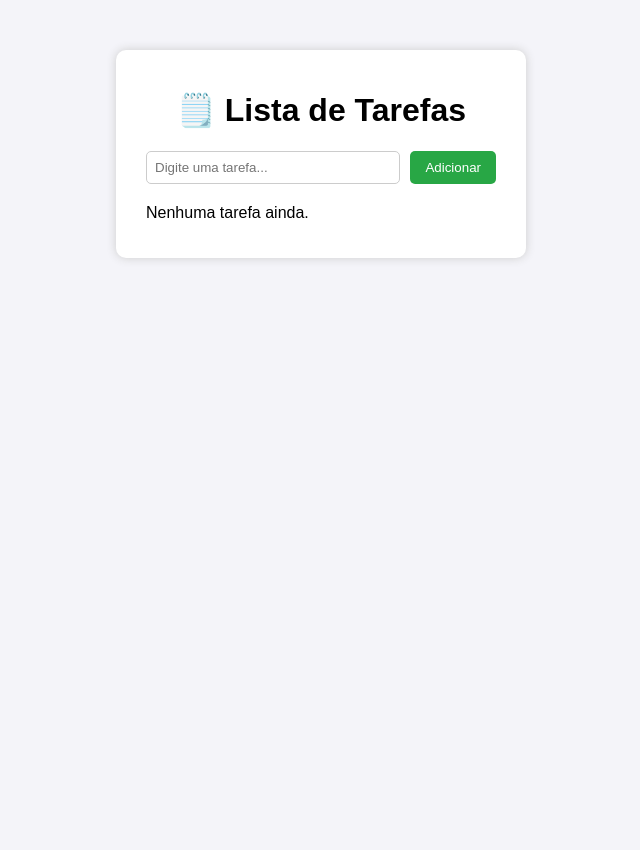
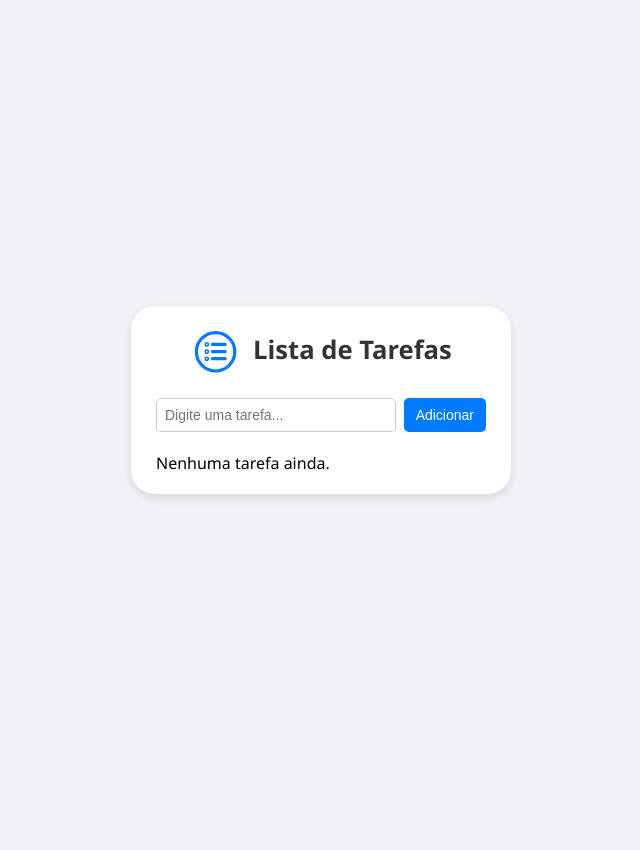
Before and after one commit to Abraaohfa/Lista-PHP, a PHP site: page / in a window 1280 px wide. Shown: the whole page, without its empty margins (319-959 px from the left). After the commit the page ends 498 px from the top, so only its background shows below. Run offline with PHP 8.4, Linux system fonts and the light colour scheme; data that the repository does not hold is empty.

Commit message:
Adição de ícones e modificações no CSS

```diff
--- a/index.php
+++ b/index.php
@@ -6,11 +6,13 @@
   <meta charset="UTF-8">
   <title>Lista de Tarefas</title>
   <link rel="stylesheet" href="style.css">
+  <script type="module" src="https://unpkg.com/ionicons@7.1.0/dist/ionicons/ionicons.esm.js"></script>
+  <script nomodule src="https://unpkg.com/ionicons@7.1.0/dist/ionicons/ionicons.js"></script>
 </head>
 <body>
 
 <div class="container">
-  <h1>🗒️ Lista de Tarefas</h1>
+  <h1><ion-icon name="list-circle-outline"></ion-icon> Lista de Tarefas</h1>
 
   <form action="adicionar.php" method="POST">
     <input type="text" name="titulo" placeholder="Digite uma tarefa..." required>
@@ -25,7 +27,7 @@
     if ($result->num_rows > 0) {
         while ($linha = $result->fetch_assoc()) {
             echo "<li>" . htmlspecialchars($linha['titulo']) .
-                 " <a href='deletar.php?id=" . $linha['id'] . "'>❌</a></li>";
+                 " <a href='deletar.php?id=" . $linha['id'] . "'><ion-icon name='trash-outline'></ion-icon></a></li>";
         }
     } else {
         echo "<p>Nenhuma tarefa ainda.</p>";
--- a/style.css
+++ b/style.css
@@ -1,64 +1,95 @@
+/* RESETAR O PADRÃO DOS NAVEGADORES */
+* {
+  padding: 0;
+  margin: 0;
+  box-sizing: border-box;
+  transition: 0.2s linear;
+}
+
 body {
-  font-family: Arial, sans-serif;
-  background: #f4f4f9;
+  font-family: 'Segoe UI', sans-serif;
+  background: #f0f2f5;
   display: flex;
   justify-content: center;
-  align-items: flex-start;
+  align-items: center;
   height: 100vh;
   margin: 0;
-  padding-top: 50px;
 }
 
 .container {
   background: #fff;
-  padding: 20px 30px;
-  border-radius: 10px;
-  box-shadow: 0 0 10px #ccc;
-  width: 350px;
+  width: 380px;
+  padding: 20px 25px;
+  border-radius: 24px;
+  box-shadow: 0 4px 10px rgba(0,0,0,0.1);
 }
 
 h1 {
   text-align: center;
+  color: #333;
+  margin-bottom: 20px;
+  font-size: 1.6em;
+}
+
+h1 ion-icon {
+  color: #007bff;
+  font-size: 2.0em;
+  vertical-align: middle;
+  margin-right: 5px;
 }
 
 form {
   display: flex;
-  gap: 10px;
+  gap: 8px;
 }
 
-input {
+input[type="text"] {
   flex: 1;
   padding: 8px;
   border: 1px solid #ccc;
   border-radius: 5px;
+  font-size: 14px;
 }
 
+
+
 button {
-  background: #28a745;
+  background: #007bff;
   color: white;
   border: none;
-  padding: 8px 15px;
+  padding: 8px 12px;
   border-radius: 5px;
   cursor: pointer;
+  font-size: 14px;
+}
+
+button:hover {
+  background: #005fc1;
+  font-size: 1.2em;
 }
 
 ul {
   list-style: none;
+  margin-top: 20px;
   padding: 0;
-  margin-top: 20px;
 }
 
 li {
-  background: #f8f8f8;
+  background: #f8f9fa;
+  padding: 8px 10px;
+  border-radius: 5px;
   margin-bottom: 8px;
-  padding: 10px;
-  border-radius: 5px;
   display: flex;
   justify-content: space-between;
+  align-items: center;
 }
 
 a {
-  color: red;
+  color: #ff4d4d;
   text-decoration: none;
-  font-weight: bold;
+  font-size: 16px;
 }
+
+a:hover {
+  color: #d60000;
+}
```
